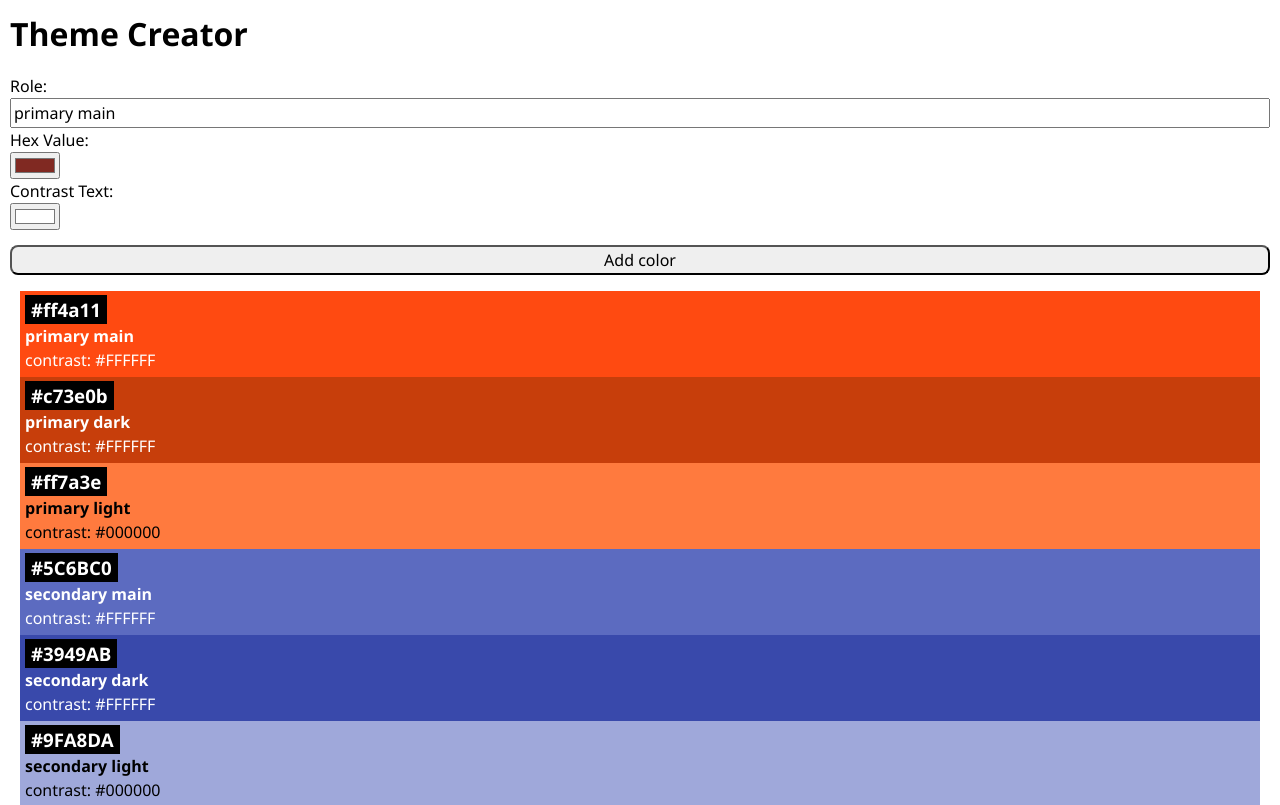
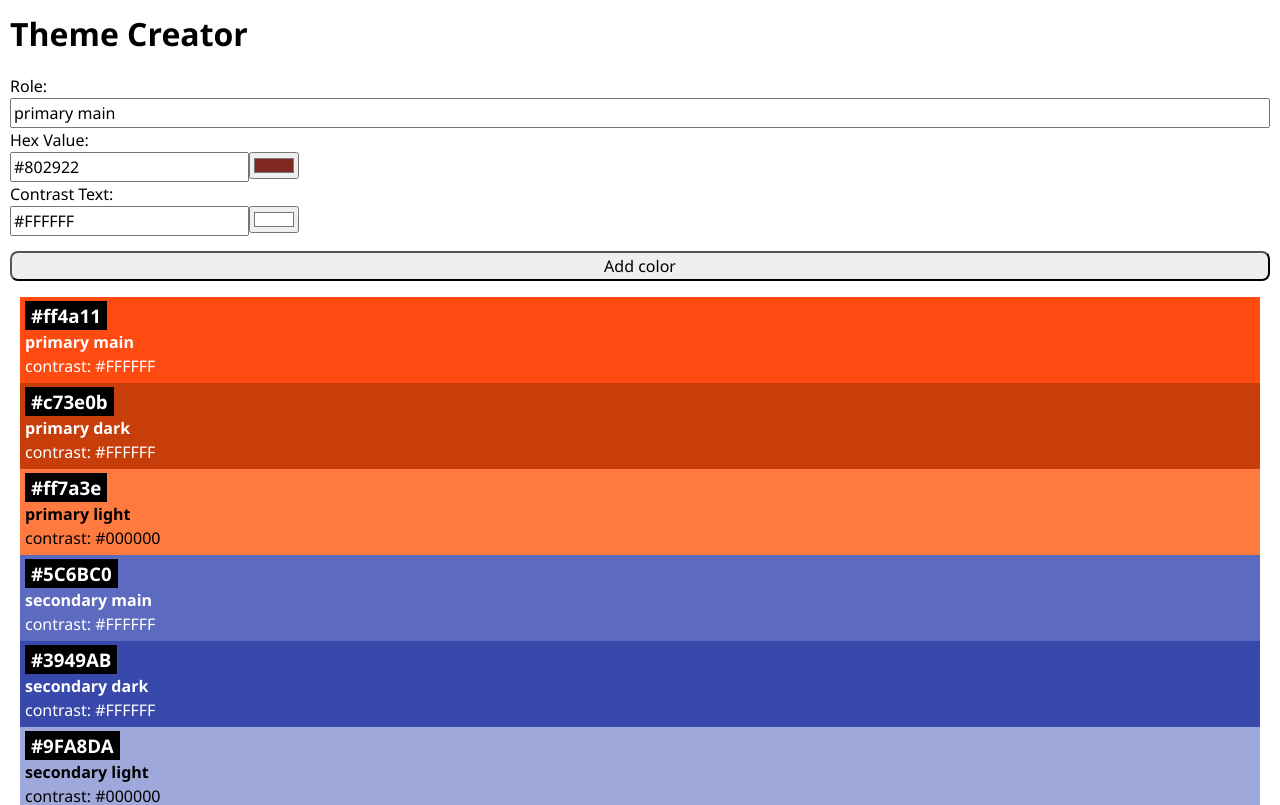
Before and after one commit to johanna-winter/color-theme-creator-app, a React (Vite) app: page / in a window 1280 px wide. Shown: the top 805 px of the page. Built offline with nearby package versions, Linux system fonts and the light colour scheme.

Commit message:
add color input with shared state

```diff
--- a/src/Components/Color/ColorForm.jsx
+++ b/src/Components/Color/ColorForm.jsx
@@ -1,4 +1,5 @@
 import "./ColorForm.css";
+import ColorInput from "./ColorInput";
 
 export default function ColorForm({ onAddColor }) {
   function handleAddColor(event) {
@@ -19,19 +20,19 @@ export default function ColorForm({ onAddColor }) {
         name="role"
       ></input>
       <label htmlFor="color-hex">Hex Value:</label>
-      <input
+      <ColorInput
         id="color-hex"
         type="color"
         defaultValue="#802922"
         name="hex"
-      ></input>
+      />
       <label htmlFor="color-contrast-text">Contrast Text:</label>
-      <input
+      <ColorInput
         id="color-contrast-text"
         type="color"
         defaultValue="#FFFFFF"
         name="contrastText"
-      ></input>
+      />
       <button className="color-form__button" type="submit">
         Add color
       </button>
--- /dev/null
+++ b/src/Components/Color/ColorInput.css
@@ -0,0 +1,4 @@
+.color-input__grouped {
+  display: flex;
+  flex-direction: column;
+}
--- a/src/Components/Color/ColorInput.jsx
+++ b/src/Components/Color/ColorInput.jsx
@@ -1,3 +1,21 @@
-export default function ColorInput() {
-  return;
+import { useState } from "react";
+
+export default function ColorInput({ id, name, defaultValue }) {
+  const [value, setValue] = useState(defaultValue);
+  return (
+    <div className="color-input__grouped">
+      <input
+        id={id}
+        value={value}
+        name={name}
+        type="text"
+        onChange={(event) => setValue(event.target.value)}
+      ></input>
+      <input
+        type="color"
+        value={value}
+        onChange={(event) => setValue(event.target.value)}
+      ></input>
+    </div>
+  );
 }
```
